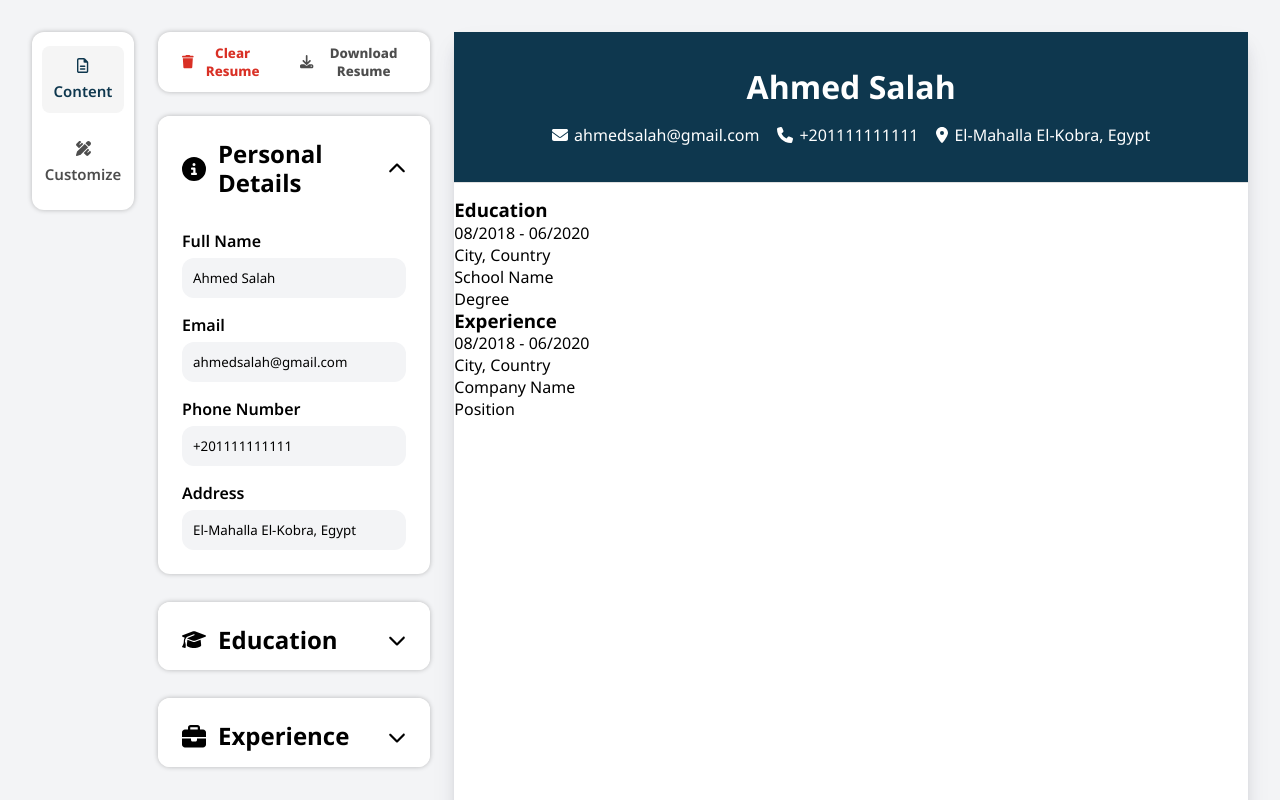
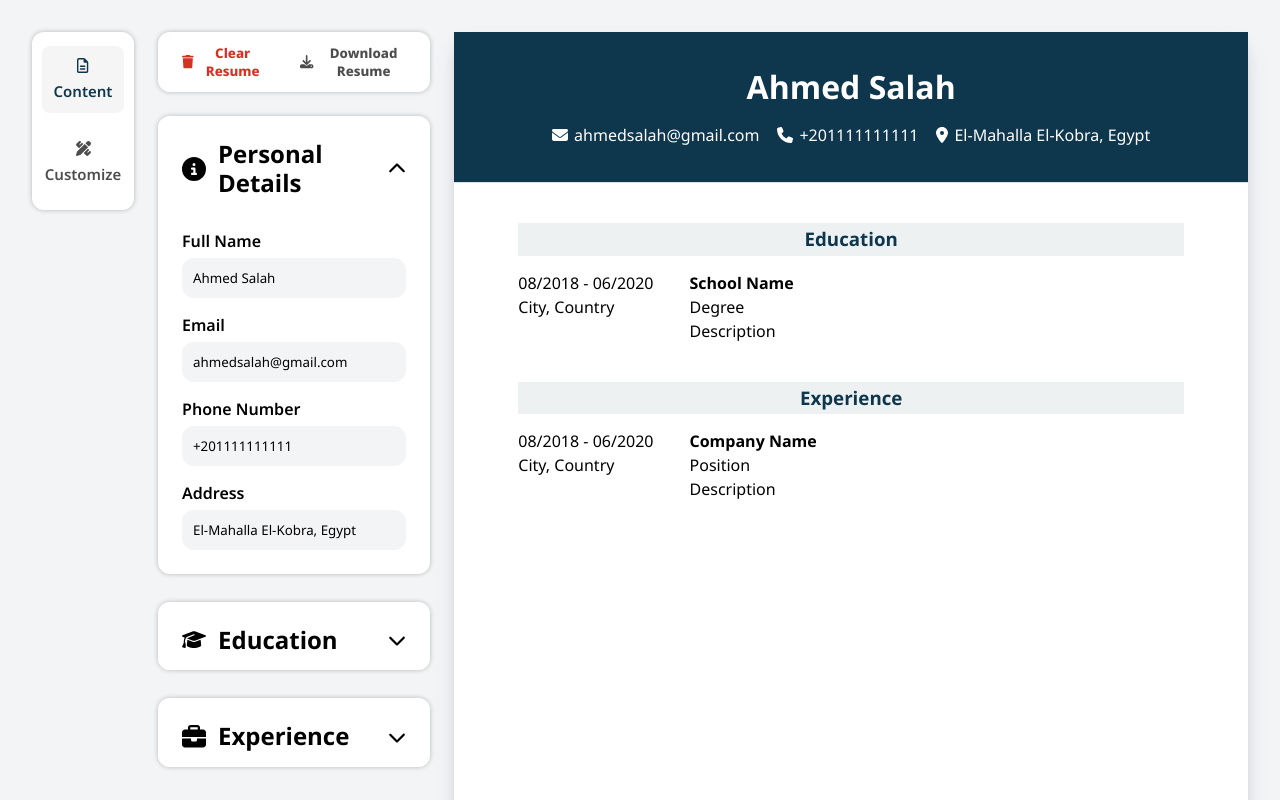
Before and after one commit to ahmeducf/cv-builder, a React (Vite) app: page / in a window 1280 px wide. Shown: the top 800 px of the page. Built offline with nearby package versions, Linux system fonts and the light colour scheme.

Commit message:
chore: Add cv content styles

```diff
--- a/src/components/preview/CvPreview.css
+++ b/src/components/preview/CvPreview.css
@@ -5,7 +5,7 @@
   box-shadow:
     0 13px 27px -5px rgba(50, 50, 93, 0.1),
     0 8px 16px -8px rgba(0, 0, 0, 0.25);
-  min-width: 21cm;
-  min-height: 29.7cm;
+  width: 21cm;
+  height: 29.7cm;
   font-family: var(--resume-font);
 }
--- /dev/null
+++ b/src/components/preview/EducationContent.css
@@ -0,0 +1,16 @@
+.education-content {
+  display: flex;
+  gap: 36px;
+  margin: 0 64px;
+}
+
+.education-content__left,
+.education-content__right {
+  display: flex;
+  flex-direction: column;
+  gap: 2px;
+}
+
+.education-content__right .school {
+  font-weight: 700;
+}
--- a/src/components/preview/EducationContent.jsx
+++ b/src/components/preview/EducationContent.jsx
@@ -1,3 +1,5 @@
+import './EducationContent.css';
+
 function EducationContent() {
   return (
     <div className="education-content">
@@ -8,6 +10,7 @@ function EducationContent() {
       <div className="education-content__right">
         <div className="school">{'School Name'}</div>
         <div className="degree">{'Degree'}</div>
+        <div className="description">{'Description'}</div>
       </div>
     </div>
   );
--- /dev/null
+++ b/src/components/preview/ExperienceContent.css
@@ -0,0 +1,16 @@
+.experience-content {
+  display: flex;
+  gap: 36px;
+  margin: 0 64px;
+}
+
+.experience-content__left,
+.experience-content__right {
+  display: flex;
+  flex-direction: column;
+  gap: 2px;
+}
+
+.experience-content__right .company {
+  font-weight: 700;
+}
--- a/src/components/preview/ExperienceContent.jsx
+++ b/src/components/preview/ExperienceContent.jsx
@@ -1,3 +1,5 @@
+import './ExperienceContent.css';
+
 function ExperienceContent() {
   return (
     <div className="experience-content">
@@ -8,6 +10,7 @@ function ExperienceContent() {
       <div className="experience-content__right">
         <div className="company">{'Company Name'}</div>
         <div className="position">{'Position'}</div>
+        <div className="description">{'Description'}</div>
       </div>
     </div>
   );
--- /dev/null
+++ b/src/components/preview/SectionHeader.css
@@ -0,0 +1,12 @@
+.section-header {
+  display: flex;
+  align-items: center;
+  justify-content: center;
+  font-weight: 700;
+  background-color: var(--resume-section-header-bg-color);
+  color: var(--resume-accent);
+  padding: 5px 0;
+  margin: 0 64px;
+  margin-bottom: 16px;
+  margin-top: 40px;
+}
--- a/src/components/preview/SectionHeader.jsx
+++ b/src/components/preview/SectionHeader.jsx
@@ -1,3 +1,5 @@
+import './SectionHeader.css';
+
 function SectionHeader({ title }) {
   return <h2 className="section-header">{title}</h2>;
 }
--- a/src/components/preview/header/CvHeader.css
+++ b/src/components/preview/header/CvHeader.css
@@ -7,7 +7,6 @@
   background-color: var(--resume-accent);
   color: var(--resume-header-text-color);
   border-bottom: 1px solid #e0e0e0;
-  margin-bottom: 1rem;
 }
 
 .header .full-name h1 {
--- a/src/components/sidebar/EditSidebar.css
+++ b/src/components/sidebar/EditSidebar.css
@@ -3,4 +3,5 @@
   grid-template-columns: auto 1fr;
   grid-template-rows: auto auto 1fr;
   gap: 24px;
+  flex: 1;
 }
```
